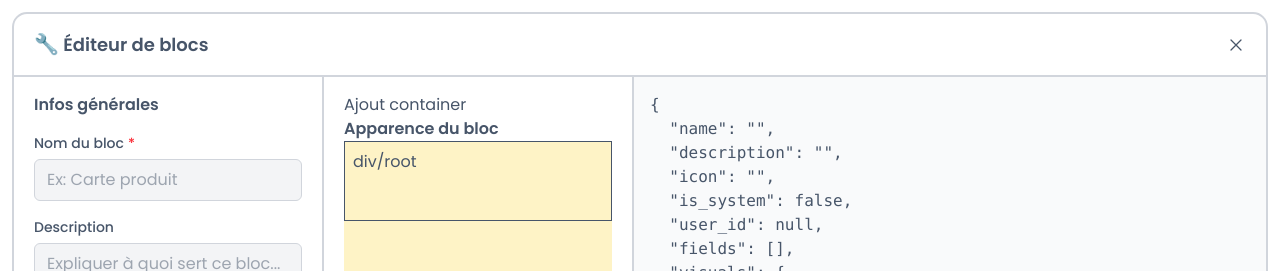
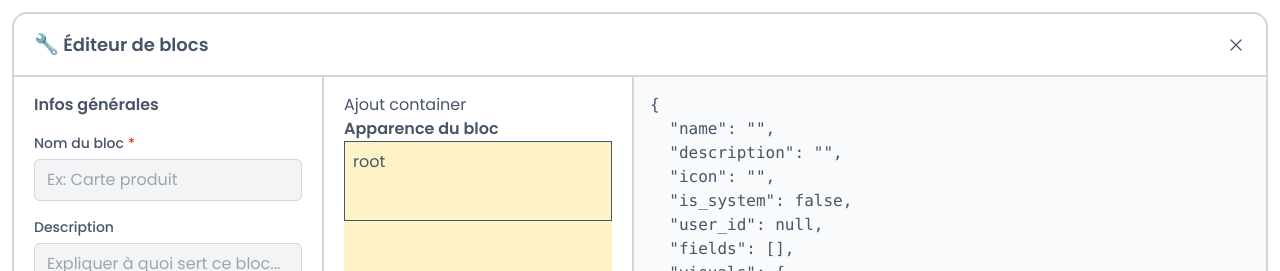
Before and after one commit to antaymard/entropie, a React (Vite) app in the folder app/: page / in a window 1280 px wide. Shown: the top 271 px of the page. Built offline with nearby package versions, Linux system fonts and the light colour scheme.

Commit message:
WIP - Je laisse la main à Claude

```diff
--- a/app/package.json
+++ b/app/package.json
@@ -11,6 +11,7 @@
   },
   "dependencies": {
     "@dnd-kit/core": "^6.3.1",
+    "@dnd-kit/sortable": "^10.0.0",
     "@tailwindcss/vite": "^4.1.15",
     "formik": "^2.4.6",
     "react": "^19.1.1",
--- a/app/src/components/node-editor/NodeEditor.tsx
+++ b/app/src/components/node-editor/NodeEditor.tsx
@@ -3,8 +3,9 @@ import { Formik } from "formik";
 
 import type { NodeTemplate } from "../../types";
 import NodeEditorLeftPanel from "./NodeEditorLeftPanel";
-import NodeEditororTreePanel from "./NodeEditorTreePanel";
+import NodeEditorTreePanel from "./NodeEditorTreePanel";
 import { DndContext } from "@dnd-kit/core";
+import { SortableContext } from "@dnd-kit/sortable";
 
 export default function NodeEditor() {
   const initialValues: NodeTemplate = {
@@ -34,6 +35,16 @@ export default function NodeEditor() {
     console.log("Form submitted:", values);
   };
 
+  function getLayoutItems(element: any) {
+    let ids = [element.id];
+    element.children?.forEach((child: any) => {
+      ids = [...ids, ...getLayoutItems(child)];
+    });
+    return ids;
+  }
+
+  const layoutIds = getLayoutItems(initialValues.visuals.node.default.layout);
+
   return (
     <div className="rounded bg-white border-gray-300 border-2">
       {/* Header section */}
@@ -53,10 +64,13 @@ export default function NodeEditor() {
       {/* Form section */}
       <Formik initialValues={initialValues} onSubmit={handleSubmit}>
         {({ values }) => (
-          <DndContext>
+          <DndContext onDragEnd={console.log}>
             <div className="grid grid-cols-[minmax(0,310px)_minmax(0,310px)_auto]">
               <NodeEditorLeftPanel />
-              <NodeEditororTreePanel />
+
+              <SortableContext items={layoutIds}>
+                <NodeEditorTreePanel />
+              </SortableContext>
               <pre className="p-4 bg-gray-50 overflow-auto">
                 {JSON.stringify(values, null, 2)}
               </pre>
--- a/app/src/components/node-editor/NodeEditorLeftPanel.tsx
+++ b/app/src/components/node-editor/NodeEditorLeftPanel.tsx
@@ -120,8 +120,10 @@ function FieldListItem({
   const [isRenaming, setIsRenaming] = useState<boolean>(false);
   const [tempName, setTempName] = useState<string>(field.name);
 
-  const { attributes, listeners, setNodeRef, transform } =
-    useDraggable({ id: field.id });
+  const { attributes, listeners, setNodeRef, transform } = useDraggable({
+    id: field.id,
+    data: { type: "field", field },
+  });
 
   const style = {
     transform: CSS.Transform.toString(transform),
--- a/app/src/components/node-editor/NodeEditorTreePanel.tsx
+++ b/app/src/components/node-editor/NodeEditorTreePanel.tsx
@@ -2,6 +2,9 @@ import { useFormikContext } from "formik";
 
 import type { NodeTemplate } from "../../types";
 import type { LayoutElement } from "../../types/node.types";
+import { useDroppable } from "@dnd-kit/core";
+import { useSortable } from "@dnd-kit/sortable";
+import { CSS } from "@dnd-kit/utilities";
 
 export default function NodeEditorTreePanel() {
   const { values, setFieldValue } = useFormikContext<NodeTemplate>();
@@ -49,18 +52,14 @@ export default function NodeEditorTreePanel() {
 }
 
 function LayoutRenderer({ layout }: { layout: LayoutElement }) {
+  const { setNodeRef } = useDroppable({ id: layout.id });
+
   function renderTreeItem() {
     switch (layout.element) {
       case "root":
+        return <RootElement layout={layout} />;
       case "div":
-        return (
-          <div className="border min-h-20 p-2">
-            div/root
-            {layout.children?.map((child) => (
-              <LayoutRenderer key={child.id} layout={child} />
-            ))}
-          </div>
-        );
+        return <SortableElement layout={layout} />;
       case "field":
         return <p>Field Element</p>;
     }
@@ -69,4 +68,59 @@ function LayoutRenderer({ layout }: { layout: LayoutElement }) {
   return renderTreeItem();
 }
 
-// Math.random().toString(36).slice(2, 9)
+function RootElement({ layout }: { layout: LayoutElement }) {
+  const { setNodeRef } = useDroppable({ id: "root" });
+  return (
+    <div ref={setNodeRef} className="border min-h-20 p-2">
+      {layout.element}
+      {layout.children?.map((child) => (
+        <LayoutRenderer key={child.id} layout={child} />
+      ))}
+    </div>
+  );
+}
+
+function SortableElement({ layout }: { layout: LayoutElement }) {
+  const { attributes, listeners, setNodeRef, transform } = useSortable({
+    id: layout.id,
+  });
+
+  return (
+    <div
+      className="border min-h-20 p-2"
+      {...attributes}
+      {...listeners}
+      ref={setNodeRef}
+      style={{
+        transform: CSS.Transform.toString(transform),
+      }}
+    >
+      {layout.element}
+      {layout.children?.map((child) => (
+        <LayoutRenderer key={child.id} layout={child} />
+      ))}
+    </div>
+  );
+}
+
+// function ContainerElement() {
+//   const { attributes, listeners, setNodeRef, transform } = useSortable({
+//     id: layout.id,
+//     data: {
+//       type: "container",
+//       element: layout,
+//     },
+//   });
+//   return (
+//     <div
+//       className="border min-h-20 p-2"
+//       // aria-disabled={layout.element === "root"}
+//       ref={setNodeRef}
+//     >
+//       {layout.element}
+//       {layout.children?.map((child) => (
+//         <LayoutRenderer key={child.id} layout={child} />
+//       ))}
+//     </div>
+//   );
+// }
```
Also changed, not shown: 1 other file (tests, documents, lock files or other folders).
